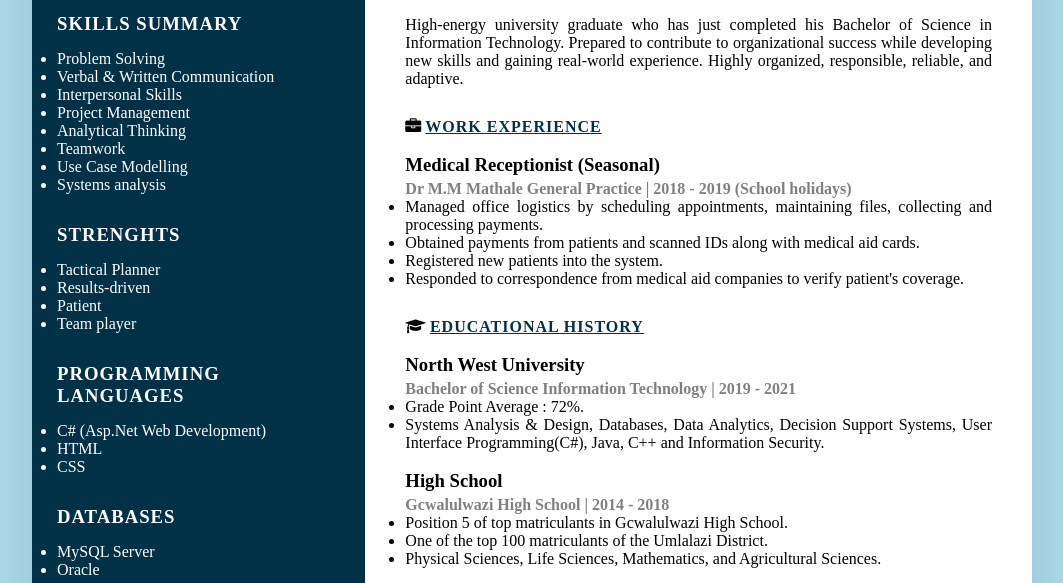
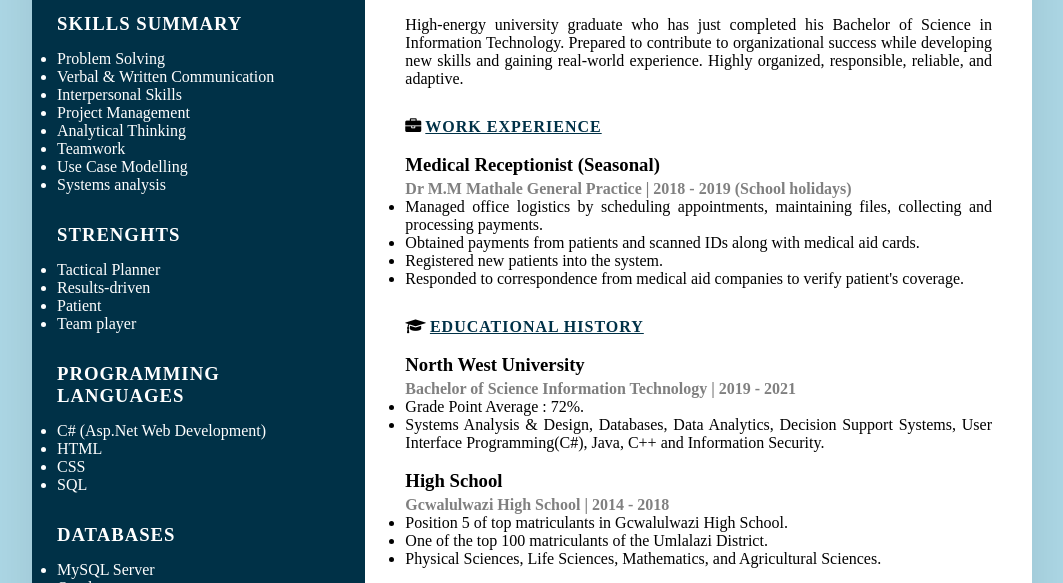
Before and after one commit to MrNene21/online-resume, a plain HTML site: page index.html in a window 1280 px wide. Shown: the part 217-800 px from the top of the page, without its empty margins (108-1171 px from the left). Drawn offline with Linux system fonts and the light colour scheme.

Commit message:
added programming skill

```diff
--- a/index.html
+++ b/index.html
@@ -91,6 +91,9 @@
                     </li>
                     <li>
                         <span class="text">CSS</span>
+                    </li>
+                    <li>
+                        <span class="text">SQL</span>
                     </li>
                 </ul>
             </div>
```
